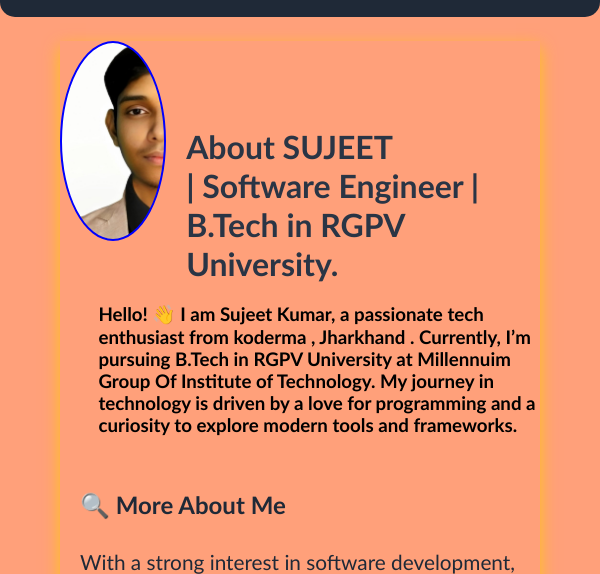
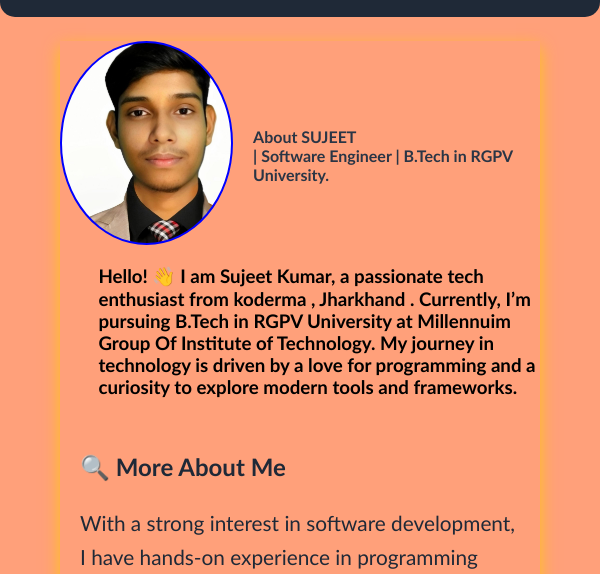
Before and after one commit to SUJEET123558/about_page, a plain HTML site: page index.html in a window 600 px wide. Shown: the part 140-714 px from the top of the page. Drawn offline with Linux system fonts and the light colour scheme.

Commit message:
Update style.css.css

```diff
--- a/style.css.css
+++ b/style.css.css
@@ -154,8 +154,9 @@ body {
        .part3 {
         height: 200px;
         width: 200px;
-        /* object-fit:; */
-          box-sizing:border-box ;
+    }
+    .part4{
+        font-size: .5rem;
     }
 
 }
```
